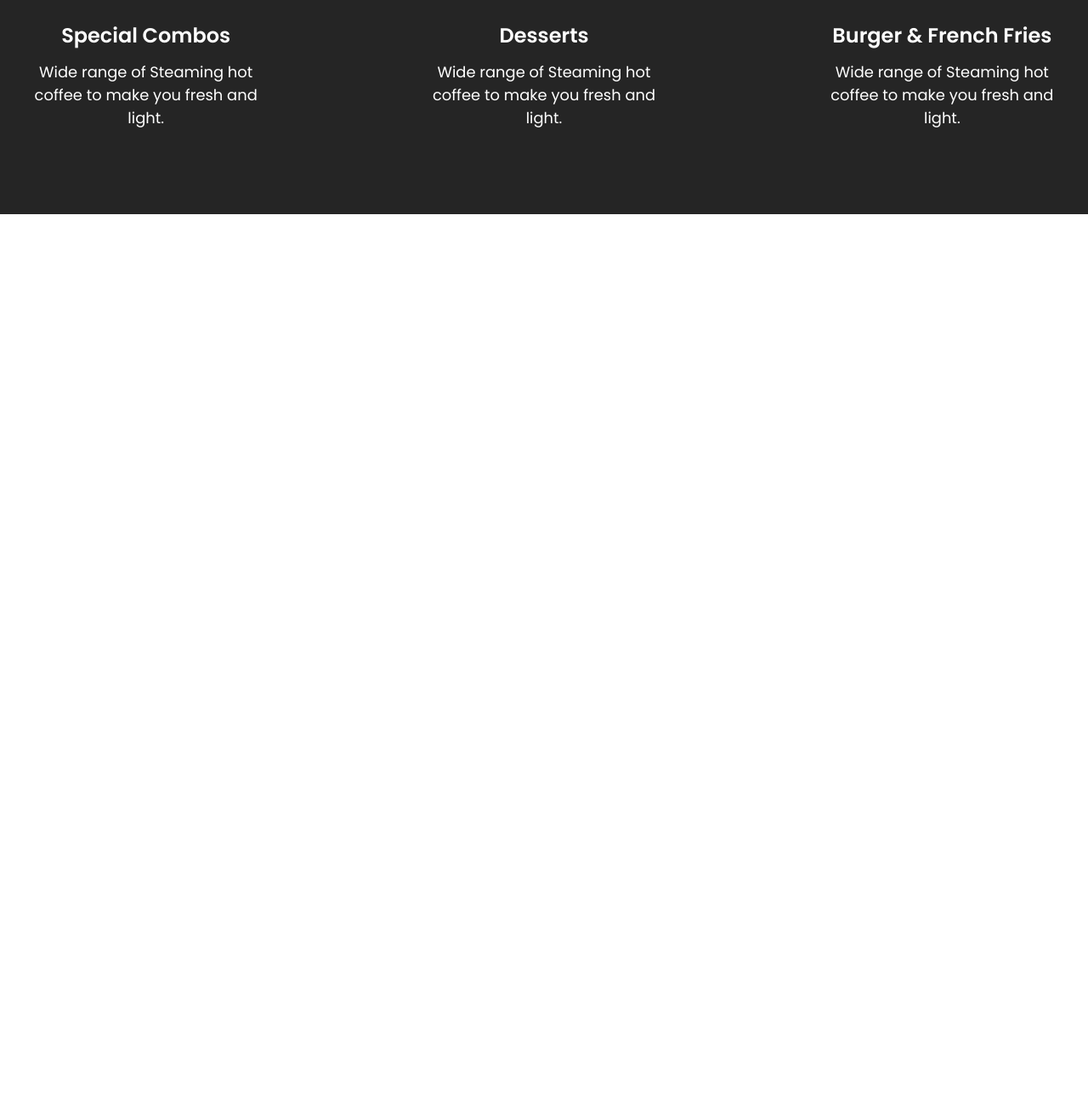
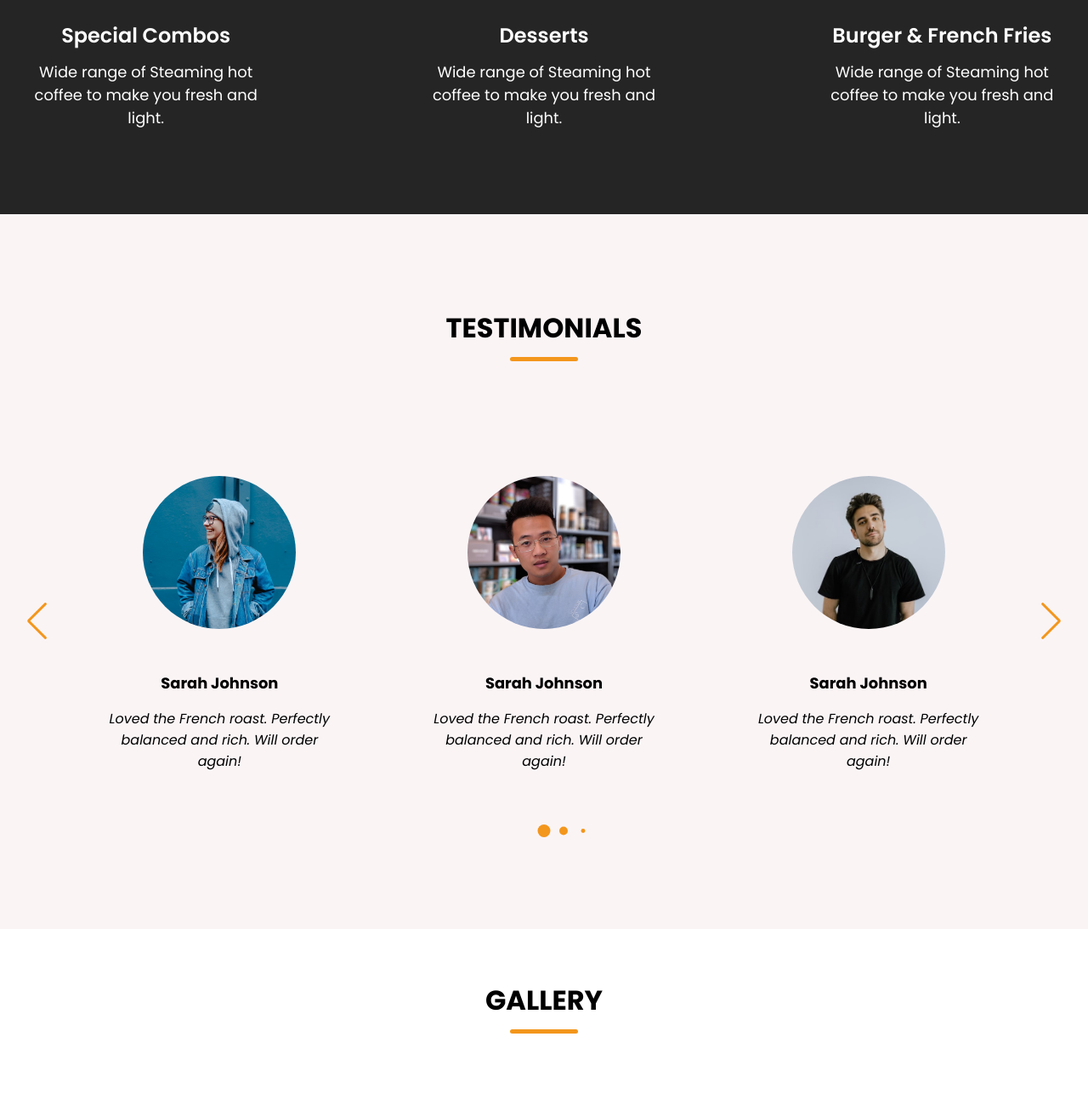
Before and after one commit to Pankkaj64/Website-Coffee, a plain HTML site: page index.html in a window 1280 px wide. Shown: the part 2492-3785 px from the top of the page at 85% size. Before the commit the page ends 2744 px from the top, so only its background shows below. Drawn offline with nearby package versions, Linux system fonts and the light colour scheme; a web font is replaced by a local one.

Commit message:
Testimonials Added

```diff
--- a/index.html
+++ b/index.html
@@ -7,6 +7,11 @@
     <link
       rel="stylesheet"
       href="https://cdnjs.cloudflare.com/ajax/libs/font-awesome/6.7.2/css/all.min.css"
+    />
+    <!-- Linking Swiper CSS -->
+    <link
+      rel="stylesheet"
+      href="https://cdn.jsdelivr.net/npm/swiper@11/swiper-bundle.min.css"
     />
     <link rel="stylesheet" href="style.css" />
   </head>
@@ -186,8 +191,115 @@
         </div>
       </section>
 
-      <section class="testimonials-section"></section>
+      <!-- Gallery Section -->
+      <section class="testimonials-section">
+        <h2 class="section-title">Testimonials</h2>
+        <div class="section-content">
+          <div class="slider-container swiper">
+            <div class="slider-wrapper">
+              <ul class="testimonials-list swiper-wrapper">
+                <li class="testimonial swiper-slide">
+                  <img src="images/user-1.jpg" alt="" class="user-image" />
+                  <h3 class="name">Sarah Johnson</h3>
+                  <i class="feedback"
+                    >Loved the French roast. Perfectly balanced and rich. Will
+                    order again!</i
+                  >
+                </li>
+                <li class="testimonial swiper-slide">
+                  <img src="images/user-2.jpg" alt="" class="user-image" />
+                  <h3 class="name">Sarah Johnson</h3>
+                  <i class="feedback"
+                    >Loved the French roast. Perfectly balanced and rich. Will
+                    order again!</i
+                  >
+                </li>
+                <li class="testimonial swiper-slide">
+                  <img src="images/user-3.jpg" alt="" class="user-image" />
+                  <h3 class="name">Sarah Johnson</h3>
+                  <i class="feedback"
+                    >Loved the French roast. Perfectly balanced and rich. Will
+                    order again!</i
+                  >
+                </li>
+                <li class="testimonial swiper-slide">
+                  <img src="images/user-4.jpg" alt="" class="user-image" />
+                  <h3 class="name">Sarah Johnson</h3>
+                  <i class="feedback"
+                    >Loved the French roast. Perfectly balanced and rich. Will
+                    order again!</i
+                  >
+                </li>
+                <li class="testimonial swiper-slide">
+                  <img src="images/user-5.jpg" alt="" class="user-image" />
+                  <h3 class="name">Sarah Johnson</h3>
+                  <i class="feedback"
+                    >Loved the French roast. Perfectly balanced and rich. Will
+                    order again!</i
+                  >
+                </li>
+              </ul>
+              <div class="swiper-slide-button swiper-pagination"></div>
+              <div class="swiper-slide-button swiper-button-prev"></div>
+              <div class="swiper-slide-button swiper-button-next"></div>
+            </div>
+          </div>
+        </div>
+      </section>
+      <section class="gallery-section">
+        <h2 class="section-title">Gallery</h2>
+        <div class="section-content">
+          <ul class="gallery-list">
+            <li class="gallery-item">
+              <img
+                src="images/gallery-1.jpg"
+                alt="Gallery"
+                class="gallery-image"
+              />
+            </li>
+            <li class="gallery-item">
+              <img
+                src="images/gallery-2.jpg"
+                alt="Gallery"
+                class="gallery-image"
+              />
+            </li>
+            <li class="gallery-item">
+              <img
+                src="images/gallery-3.jpg"
+                alt="Gallery"
+                class="gallery-image"
+              />
+            </li>
+            <li class="gallery-item">
+              <img
+                src="images/gallery-4.jpg"
+                alt="Gallery"
+                class="gallery-image"
+              />
+            </li>
+            <li class="gallery-item">
+              <img
+                src="images/gallery-5.jpg"
+                alt="Gallery"
+                class="gallery-image"
+              />
+            </li>
+            <li class="gallery-item">
+              <img
+                src="images/gallery-6.jpg"
+                alt="Gallery"
+                class="gallery-image"
+              />
+            </li>
+          </ul>
+        </div>
+      </section>
     </main>
+
+    <!--Linking Swiper script  -->
+    <script src="https://cdn.jsdelivr.net/npm/swiper@11/swiper-bundle.min.js"></script>
+    <!-- Linking custom script -->
     <script src="script.js"></script>
   </body>
 </html>
--- a/script.js
+++ b/script.js
@@ -7,5 +7,37 @@ menuOpenButton.addEventListener("click", () => {
     document.body.classList.toggle("show-mobile-menu")
 })
 
-//Close menu when the close button is clicked
+//Initialize Swiper
 menuCloseButton.addEventListener('click',() => menuOpenButton.click())
+
+const swiper = new Swiper('.slider-wrapper', {
+  loop: true,
+  grabCursor:true,
+  spaceBetween:25,
+
+  // If we need pagination
+  pagination: {
+    el: '.swiper-pagination',
+    clickable: true,
+    dynamicBullets: true,
+  },
+
+  // Navigation arrows
+  navigation: {
+    nextEl: '.swiper-button-next',
+    prevEl: '.swiper-button-prev',
+  },
+
+//   Responsive Breakpoints
+  breakpoints:{
+    0:{
+        slidesPerView:1
+    },
+     768:{
+        slidesPerView:2
+    },
+     1024:{
+        slidesPerView:3
+    }
+  }
+});
--- a/style.css
+++ b/style.css
@@ -275,6 +275,54 @@ header .navbar{
 .menu-section .menu-list .menu-item .text{
     font-size: var(--font-size-m);
 }
+/* Testimonials Section */
+.testimonials-section{
+    padding: 50px 0 100px;
+    background: var(--light-pink-color);
+}
+.testimonials-section .slider-wrapper{
+    overflow: hidden;
+    margin: 0 60px 50px;
+}
+.testimonials-section .testimonial{
+    display: flex;
+    padding: 35px;
+    text-align: center;
+    flex-direction: column;
+    align-items: center;
+}
+.testimonials-section .testimonial .user-image{
+    width: 180px;
+    height: 180px;
+    object-fit: cover;
+    margin-bottom: 50px;
+    border-radius: var(--border-radius-circle);
+}
+.testimonials-section .testimonial .name{
+    margin-bottom: 16px;
+    font-size: var(--font-size-m);
+}
+.testimonials-section .testimonial .feedback{
+    line-height: 25px;
+}
+.testimonials-section .swiper-pagination-bullet{
+    width: 15px;
+    height: 15px;
+    opacity: 1;
+    background: var(--secondary-color);
+}
+.testimonials-section .swiper-slide-button{
+    margin-top: -50px;
+    color: var(--secondary-color);
+    transition: 0.3s ease;
+}
+.testimonials-section .swiper-slide-button:hover{
+    color: var(--primary-color);
+}
+/* Gallery Section */
+
+
+
 
 /* Responsive media query code for max width 1024px */
 @media screen and (max-width: 900px){
@@ -393,4 +441,10 @@ body.show-mobile-menu header::before{
          .menu-section .menu-list .menu-item{
             width: 100%;
          }
+         .testimonials-section .slider-wrapper{
+            margin: 0 0 30px;
+         }
+         .testimonials-section .swiper-slide-button{
+            display: none;
+         }
 }
```
